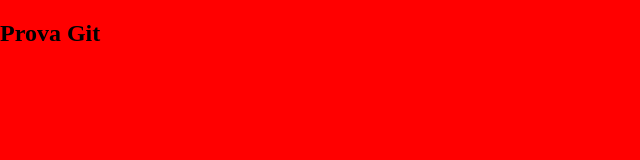
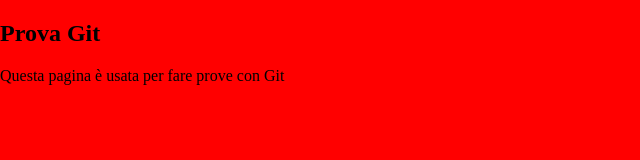
Before and after one commit to progetto-git/progetto-git.github.io, a plain HTML site: page prova-ramo-sviluppo.html in a window 1280 px wide. Shown: the whole page, without its empty margins (0-640 px from the left). Drawn offline with nearby package versions, Linux system fonts and the light colour scheme.

Commit message:
Commit senza sostanza

```diff
--- a/prova-ramo-sviluppo.html
+++ b/prova-ramo-sviluppo.html
@@ -15,6 +15,7 @@
     <body>
         <h2>Prova Git</h2>
 
+        <p>Questa pagina è usata per fare prove con Git</p>
 
     </body>
 </html>
```
